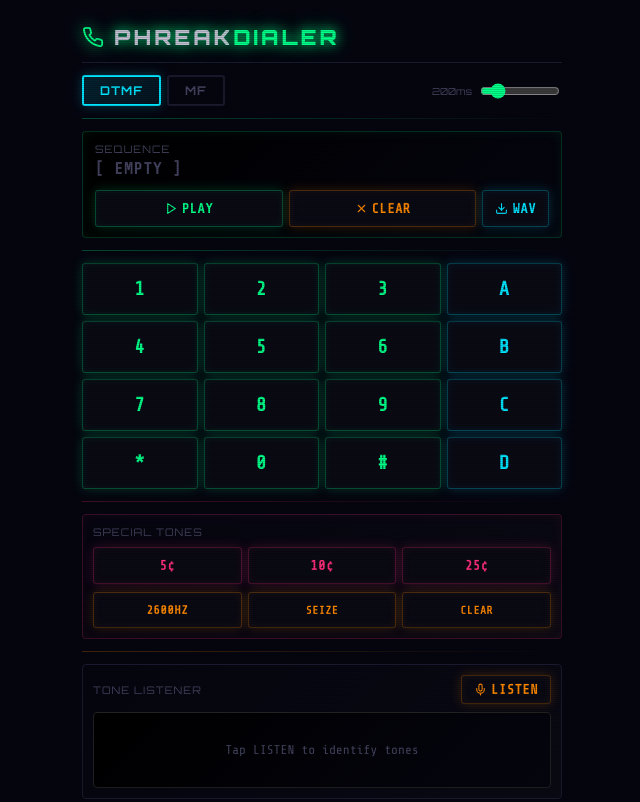
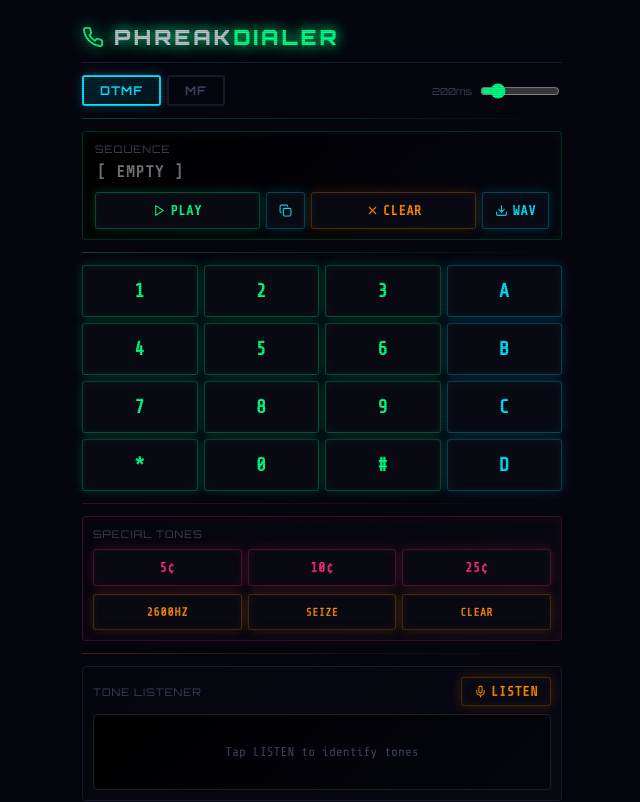
Before and after one commit to blackandwhitehat/phreakdialer, a React (Create React App) app: page / in a window 1280 px wide. Shown: the top 802 px of the page, without its empty margins (318-958 px from the left). Built offline with nearby package versions, Linux system fonts and the light colour scheme.

Commit message:
Editable sequence field: click to edit, type, copy/paste + copy button

```diff
--- a/src/components/PhreakDialer.jsx
+++ b/src/components/PhreakDialer.jsx
@@ -635,15 +635,27 @@ const PhreakDialer = () => {
               fontSize: '.65rem', color: S.dim, marginBottom: '4px', letterSpacing: '1px',
               fontFamily: "'Orbitron', monospace",
             }}>SEQUENCE</div>
-            <div style={{
-              fontSize: '1rem', fontWeight: 'bold', minHeight: '22px', color: seq ? S.green : S.dim,
-              overflowX: 'auto', whiteSpace: 'nowrap', letterSpacing: '1px',
-            }}>
-              {seq || '[ EMPTY ]'}{seq && <span style={{ animation: 'cursorBlink 1s step-end infinite' }}>▮</span>}
-            </div>
+            <input
+              type="text"
+              value={seq}
+              onChange={e => setSeq(e.target.value)}
+              placeholder="[ EMPTY ]"
+              spellCheck={false}
+              autoComplete="off"
+              autoCorrect="off"
+              style={{
+                fontSize: '1rem', fontWeight: 'bold', minHeight: '22px', color: S.green,
+                width: '100%', letterSpacing: '1px',
+                background: 'transparent', border: 'none', outline: 'none',
+                fontFamily: S.mono, caretColor: S.green,
+              }}
+            />
             <div style={{ display: 'flex', gap: '6px', marginTop: '8px' }}>
               <Btn onClick={playSeq} color={S.green} style={{ flex: 1, display:'flex', alignItems:'center', justifyContent:'center', gap:'4px' }}>
                 <Play size={13}/> PLAY
+              </Btn>
+              <Btn onClick={() => { if (seq) { navigator.clipboard?.writeText(seq); addLog('Sequence copied'); } }} color={S.cyan} style={{ display:'flex', alignItems:'center', justifyContent:'center', gap:'4px' }}>
+                <Copy size={13}/>
               </Btn>
               <Btn onClick={() => { setSeq(''); addLog('Cleared'); }} color={S.orange} style={{ flex: 1, display:'flex', alignItems:'center', justifyContent:'center', gap:'4px' }}>
                 <X size={13}/> CLEAR
```
